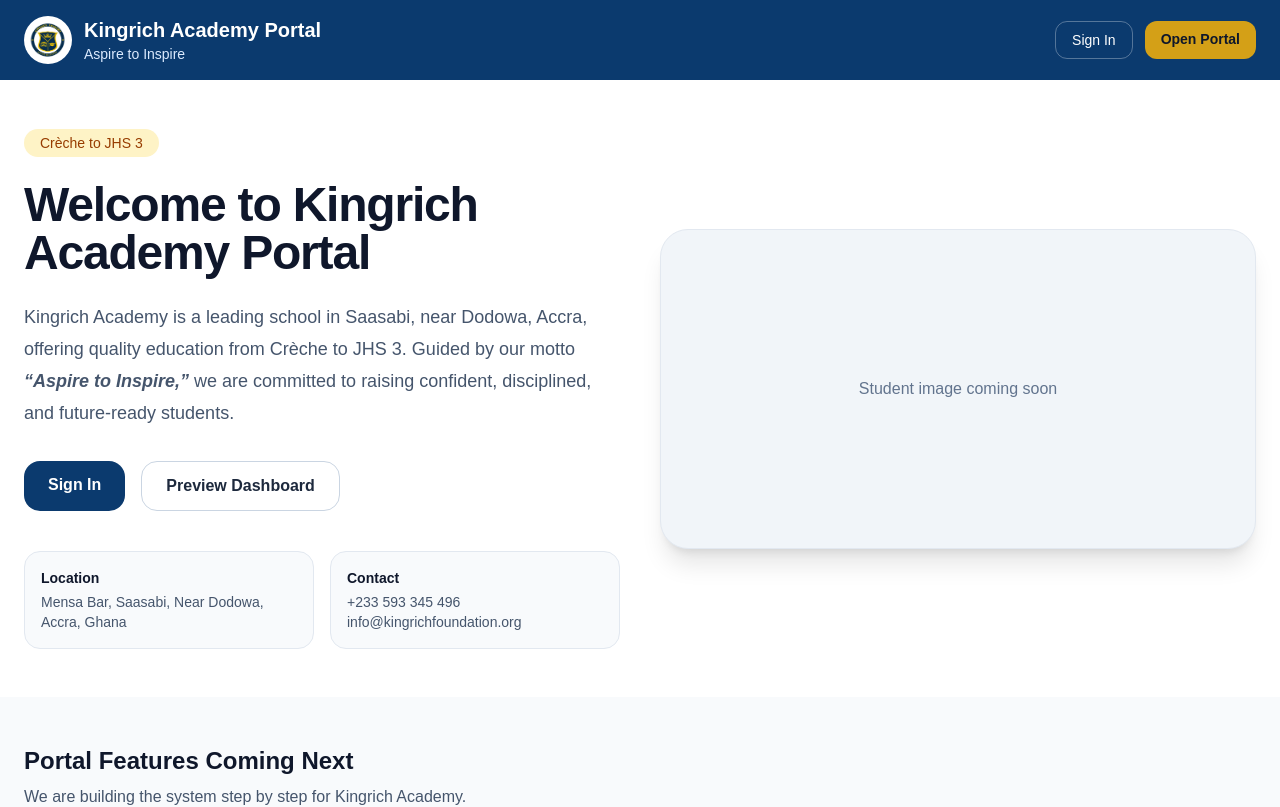
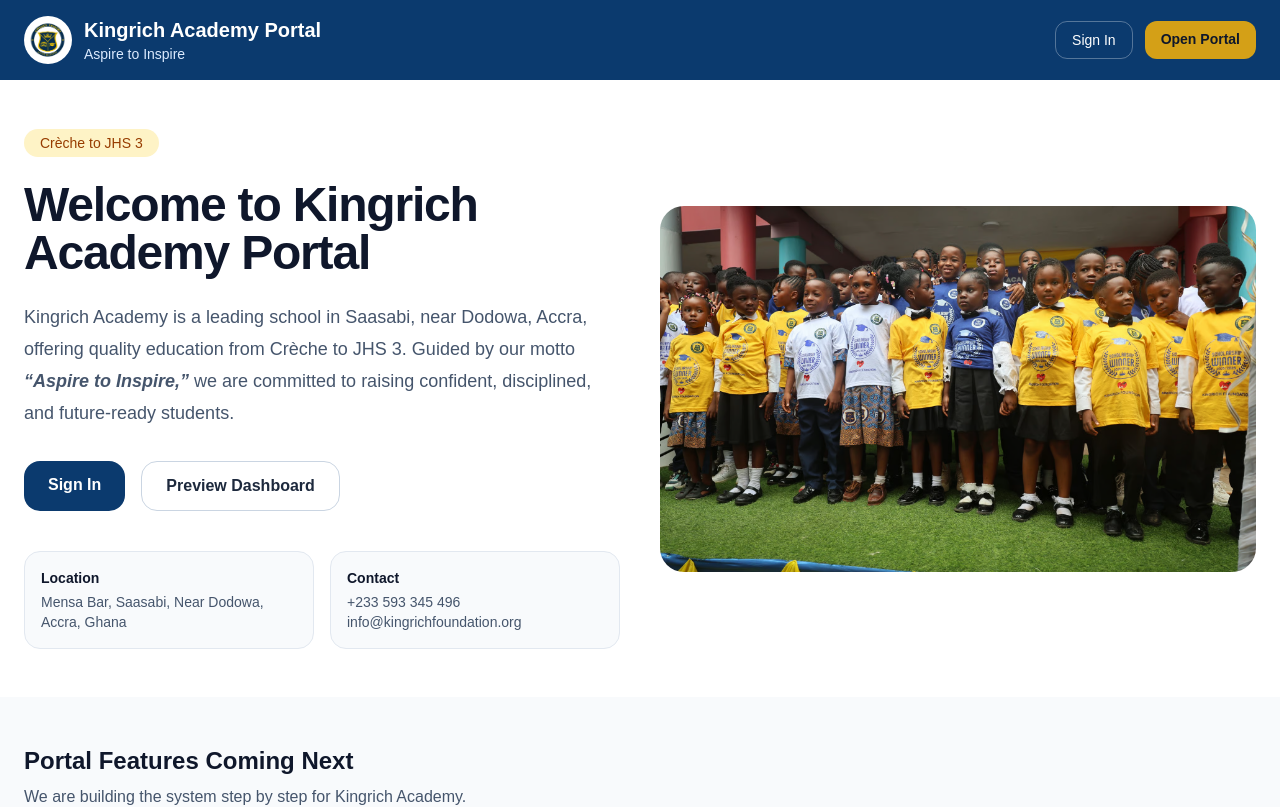
Before and after one commit to denzeldaboy-ai/kingrich-portal, a Next.js app: page / in a window 1280 px wide. Shown: the top 807 px of the page. Built offline with nearby package versions, Linux system fonts and the light colour scheme.

Commit message:
Update page.tsx

```diff
--- a/app/page.tsx
+++ b/app/page.tsx
@@ -91,9 +91,11 @@
         </div>
 
         <div>
-          <div className="flex min-h-[320px] items-center justify-center rounded-[28px] border border-slate-200 bg-slate-100 text-slate-500 shadow-xl">
-            Student image coming soon
-          </div>
+          <img
+            src="/school-hero.jpg"
+            alt="Kingrich Academy students"
+            className="h-full w-full rounded-3xl object-cover"
+          />
         </div>
       </section>
 
```
